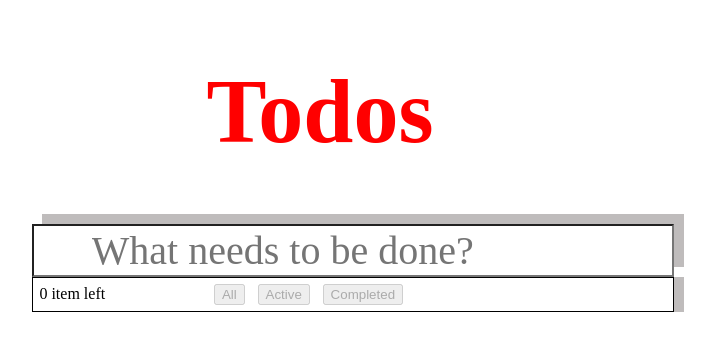
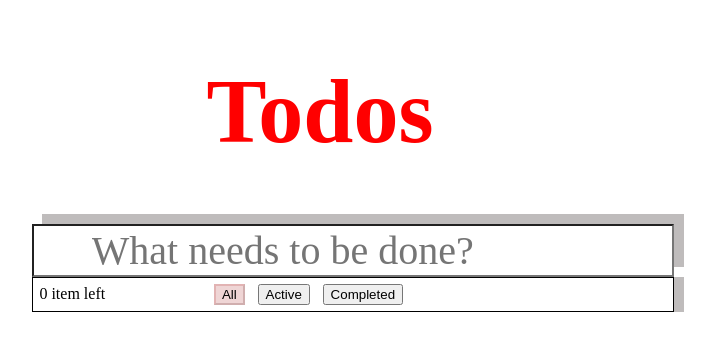
Before and after one commit to trang28092001/reactjs, a React (Create React App) app: page / in a window 1280 px wide. Shown: the top 350 px of the page, without its empty margins (320-1035 px from the left). Built offline with nearby package versions, Linux system fonts and the light colour scheme.

Commit message:
Change style when click button.

```diff
--- a/src/App.css
+++ b/src/App.css
@@ -54,3 +54,8 @@ li{
 span{
   margin: 5% 15% 5% 1%;
 }
+
+.button-active {
+  border-color: rgba(175, 47, 47, 0.2);
+  background: rgba(175, 47, 47, 0.2);
+}
--- a/src/components/ButtonFilter.js
+++ b/src/components/ButtonFilter.js
@@ -1,21 +1,44 @@
-import React from "react";
+import React, { useState } from "react";
 
 export function ButtonFilter(props) {
 
-  let listButtonTitle = ["All", "Active", "Completed"];
+  let listButtonTitle = [
+    {
+      title: "All",
+      isClicked: true
+    },
+    {
+      title: "Active",
+      isClicked: false
+    },
+    {
+      title: "Completed",
+      isClicked: false
+    }
+  ];
+
+  const [listButtonsState, setListButtonState] = useState(listButtonTitle);
 
   const handleClickBtn = (item, e) => {
-    props.setTitleBtn(item);
+    props.setTitleBtn(item.title);
+    let list = [...listButtonsState];
+    for (var i = 0; i < list.length; i++) {
+      if (list[i].title === item.title) {
+        list[i].isClicked = true;
+      } else {
+        list[i].isClicked = false;
+      }
+    }
+    setListButtonState(list)
   };
 
-  const myList = listButtonTitle.map((item) => (
+  const myList = listButtonsState.map((item) => (
     <button
-      disabled={props.numberTask === 0}
-      key={item}
-      className="show"
+      className={item.isClicked ? 'show button-active': 'show'}
+      key={item.title}
       onClick={(e) => handleClickBtn(item, e)}
     >
-      {item}
+      {item.title}
     </button>
   ));
 
```
